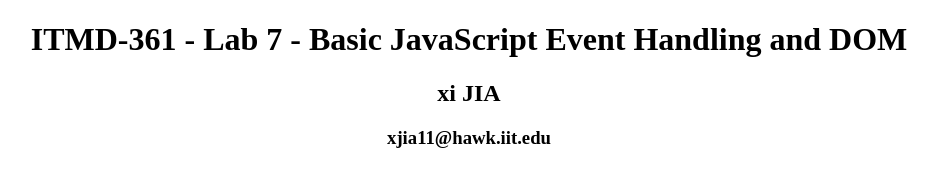
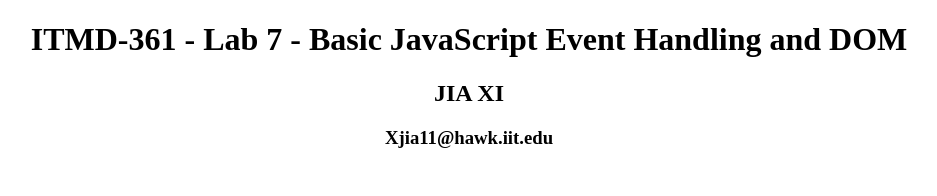
Before and after one commit to claudiajiaxi/lab7, a plain HTML site: page index.html in a window 1280 px wide. Shown: the top 196 px of the page, without its empty margins (171-1108 px from the left). Drawn offline with Linux system fonts and the light colour scheme.

Commit message:
Update index.html

```diff
--- a/index.html
+++ b/index.html
@@ -8,8 +8,8 @@
 </head>
 <body>
   <h1 class="center">ITMD-361 - Lab 7 - Basic JavaScript Event Handling and DOM</h1>
-  <h2 class="center">xi JIA</h2>
-  <h3 class="center">xjia11@hawk.iit.edu</h3>
+  <h2 class="center">JIA XI</h2>
+  <h3 class="center">Xjia11@hawk.iit.edu</h3>
   <div id="container">
     <input id="entryinput" type="text" name="textentry" placeholder="Enter a Message">
     <div id="entrybutton">Alert Me</div>
```
